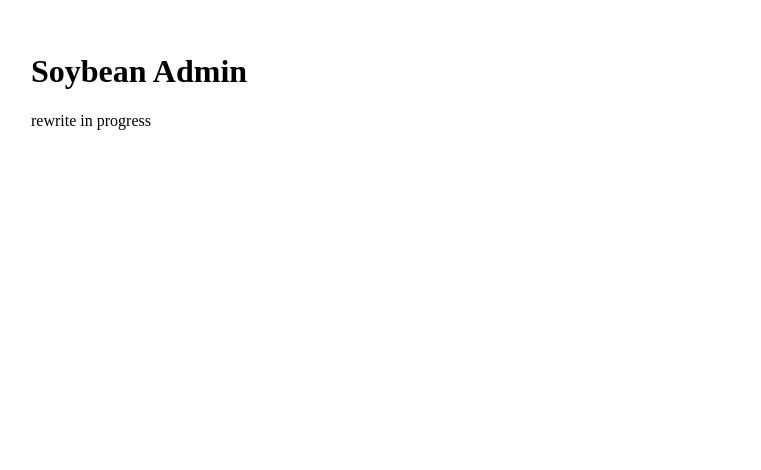
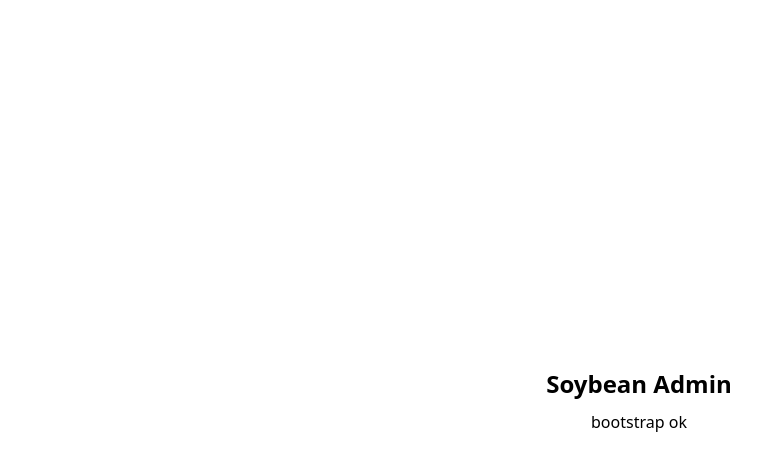
Before and after one commit to zeroornull/soybean-admin-bun-demo, a Vue app: page / in a window 1280 px wide. Shown: the top 470 px of the page, without its empty margins (1-762 px from the left). Built offline with nearby package versions, Linux system fonts and the light colour scheme.

Commit message:
feat: establish application bootstrap

```diff
--- a/src/App.vue
+++ b/src/App.vue
@@ -3,8 +3,10 @@
 </script>
 
 <template>
-  <main style="padding: 24px">
-    <h1>Soybean Admin</h1>
-    <p>rewrite in progress</p>
+  <main id="app-container" style="display: grid; min-height: 100vh; place-items: center; padding: 24px">
+    <section style="text-align: center">
+      <h1 style="margin: 0; font-size: 24px; font-weight: 600">Soybean Admin</h1>
+      <p style="margin: 8px 0 0">bootstrap ok</p>
+    </section>
   </main>
 </template>
--- a/src/main.ts
+++ b/src/main.ts
@@ -1,4 +1,18 @@
 import { createApp } from 'vue';
+import { setupLoading } from './plugins';
 import App from './App.vue';
+import './plugins/assets';
 
-createApp(App).mount('#app');
+async function setupApp() {
+  setupLoading();
+
+  const app = createApp(App);
+
+  // R06: setupStore(app)
+  // R04: await setupRouter(app)
+  // R13: setupI18n(app)
+
+  app.mount('#app');
+}
+
+void setupApp();
--- /dev/null
+++ b/src/plugins/assets.ts
@@ -0,0 +1 @@
+import '../styles/reset.css';
--- /dev/null
+++ b/src/plugins/index.ts
@@ -0,0 +1 @@
+export * from './loading';
--- /dev/null
+++ b/src/plugins/loading.ts
@@ -0,0 +1,18 @@
+const loadingMarkup = `
+  <div
+    data-app-loading
+    role="status"
+    aria-live="polite"
+    style="display:grid;min-height:100vh;place-items:center;font-family:system-ui,sans-serif"
+  >
+    <span>Loading Soybean Admin…</span>
+  </div>
+`;
+
+export function setupLoading() {
+  const appElement = document.getElementById('app');
+
+  if (!appElement) return;
+
+  appElement.innerHTML = loadingMarkup;
+}
--- /dev/null
+++ b/src/styles/reset.css
@@ -0,0 +1,378 @@
+/*
+1. Prevent padding and border from affecting element width. (https://github.com/mozdevs/cssremedy/issues/4)
+2. Allow adding a border to an element by just adding a border-width. (https://github.com/tailwindcss/tailwindcss/pull/116)
+2. [UnoCSS]: allow to override the default border color with css var `--un-default-border-color`
+*/
+
+*,
+::before,
+::after {
+  box-sizing: border-box; /* 1 */
+  border-width: 0; /* 2 */
+  border-style: solid; /* 2 */
+  border-color: var(--un-default-border-color, #e5e7eb); /* 2 */
+}
+
+/*
+1. Use a consistent sensible line-height in all browsers.
+2. Prevent adjustments of font size after orientation changes in iOS.
+3. Use a more readable tab size.
+4. Use the user's configured `sans` font-family by default.
+*/
+
+html {
+  line-height: 1.5; /* 1 */
+  -webkit-text-size-adjust: 100%; /* 2 */
+  -moz-tab-size: 4; /* 3 */
+  tab-size: 4; /* 3 */
+  font-family:
+    ui-sans-serif,
+    system-ui,
+    -apple-system,
+    BlinkMacSystemFont,
+    'Segoe UI',
+    Roboto,
+    'Helvetica Neue',
+    Arial,
+    'Noto Sans',
+    sans-serif,
+    'Apple Color Emoji',
+    'Segoe UI Emoji',
+    'Segoe UI Symbol',
+    'Noto Color Emoji'; /* 4 */
+}
+
+/*
+1. Remove the margin in all browsers.
+2. Inherit line-height from `html` so users can set them as a class directly on the `html` element.
+*/
+
+body {
+  margin: 0; /* 1 */
+  line-height: inherit; /* 2 */
+}
+
+/*
+1. Add the correct height in Firefox.
+2. Correct the inheritance of border color in Firefox. (https://bugzilla.mozilla.org/show_bug.cgi?id=190655)
+3. Ensure horizontal rules are visible by default.
+*/
+
+hr {
+  height: 0; /* 1 */
+  color: inherit; /* 2 */
+  border-top-width: 1px; /* 3 */
+}
+
+/*
+Add the correct text decoration in Chrome, Edge, and Safari.
+*/
+
+abbr:where([title]) {
+  text-decoration: underline dotted;
+}
+
+/*
+Remove the default font size and weight for headings.
+*/
+
+h1,
+h2,
+h3,
+h4,
+h5,
+h6 {
+  font-size: inherit;
+  font-weight: inherit;
+}
+
+/*
+Reset links to optimize for opt-in styling instead of opt-out.
+*/
+
+a {
+  color: inherit;
+  text-decoration: inherit;
+}
+
+/*
+Add the correct font weight in Edge and Safari.
+*/
+
+b,
+strong {
+  font-weight: bolder;
+}
+
+/*
+1. Use the user's configured `mono` font family by default.
+2. Correct the odd `em` font sizing in all browsers.
+*/
+
+code,
+kbd,
+samp,
+pre {
+  font-family:
+    ui-monospace, SFMono-Regular, Menlo, Monaco, Consolas, 'Liberation Mono', 'Courier New', monospace; /* 1 */
+  font-size: 1em; /* 2 */
+}
+
+/*
+Add the correct font size in all browsers.
+*/
+
+small {
+  font-size: 80%;
+}
+
+/*
+Prevent `sub` and `sup` elements from affecting the line height in all browsers.
+*/
+
+sub,
+sup {
+  font-size: 75%;
+  line-height: 0;
+  position: relative;
+  vertical-align: baseline;
+}
+
+sub {
+  bottom: -0.25em;
+}
+
+sup {
+  top: -0.5em;
+}
+
+/*
+1. Remove text indentation from table contents in Chrome and Safari. (https://bugs.chromium.org/p/chromium/issues/detail?id=999088, https://bugs.webkit.org/show_bug.cgi?id=201297)
+2. Correct table border color inheritance in all Chrome and Safari. (https://bugs.chromium.org/p/chromium/issues/detail?id=935729, https://bugs.webkit.org/show_bug.cgi?id=195016)
+3. Remove gaps between table borders by default.
+*/
+
+table {
+  text-indent: 0; /* 1 */
+  border-color: inherit; /* 2 */
+  border-collapse: collapse; /* 3 */
+}
+
+/*
+1. Change the font styles in all browsers.
+2. Remove the margin in Firefox and Safari.
+3. Remove default padding in all browsers.
+*/
+
+button,
+input,
+optgroup,
+select,
+textarea {
+  font-family: inherit; /* 1 */
+  font-feature-settings: inherit; /* 1 */
+  font-variation-settings: inherit; /* 1 */
+  font-size: 100%; /* 1 */
+  font-weight: inherit; /* 1 */
+  line-height: inherit; /* 1 */
+  color: inherit; /* 1 */
+  margin: 0; /* 2 */
+  padding: 0; /* 3 */
+}
+
+/*
+Remove the inheritance of text transform in Edge and Firefox.
+*/
+
+button,
+select {
+  text-transform: none;
+}
+
+/*
+1. Correct the inability to style clickable types in iOS and Safari.
+2. Remove default button styles.
+*/
+
+button,
+[type='button'],
+[type='reset'],
+[type='submit'] {
+  -webkit-appearance: button; /* 1 */
+  /* background-color: transparent;  */
+  background-image: none; /* 2 */
+}
+
+/*
+Use the modern Firefox focus style for all focusable elements.
+*/
+
+:-moz-focusring {
+  outline: auto;
+}
+
+/*
+Remove the additional `:invalid` styles in Firefox. (https://github.com/mozilla/gecko-dev/blob/2f9eacd9d3d995c937b4251a5557d95d494c9be1/layout/style/res/forms.css#L728-L737)
+*/
+
+:-moz-ui-invalid {
+  box-shadow: none;
+}
+
+/*
+Add the correct vertical alignment in Chrome and Firefox.
+*/
+
+progress {
+  vertical-align: baseline;
+}
+
+/*
+Correct the cursor style of increment and decrement buttons in Safari.
+*/
+
+::-webkit-inner-spin-button,
+::-webkit-outer-spin-button {
+  height: auto;
+}
+
+/*
+1. Correct the odd appearance in Chrome and Safari.
+2. Correct the outline style in Safari.
+*/
+
+[type='search'] {
+  -webkit-appearance: textfield; /* 1 */
+  outline-offset: -2px; /* 2 */
+}
+
+/*
+Remove the inner padding in Chrome and Safari on macOS.
+*/
+
+::-webkit-search-decoration {
+  -webkit-appearance: none;
+}
+
+/*
+1. Correct the inability to style clickable types in iOS and Safari.
+2. Change font properties to `inherit` in Safari.
+*/
+
+::-webkit-file-upload-button {
+  -webkit-appearance: button; /* 1 */
+  font: inherit; /* 2 */
+}
+
+/*
+Add the correct display in Chrome and Safari.
+*/
+
+summary {
+  display: list-item;
+}
+
+/*
+Removes the default spacing and border for appropriate elements.
+*/
+
+blockquote,
+dl,
+dd,
+h1,
+h2,
+h3,
+h4,
+h5,
+h6,
+hr,
+figure,
+p,
+pre {
+  margin: 0;
+}
+
+fieldset {
+  margin: 0;
+  padding: 0;
+}
+
+legend {
+  padding: 0;
+}
+
+ol,
+ul,
+menu {
+  list-style: none;
+  margin: 0;
+  padding: 0;
+}
+
+/*
+Prevent resizing textareas horizontally by default.
+*/
+
+textarea {
+  resize: vertical;
+}
+
+/*
+1. Reset the default placeholder opacity in Firefox. (https://github.com/tailwindlabs/tailwindcss/issues/3300)
+2. Set the default placeholder color to the user's configured gray 400 color.
+*/
+
+input::placeholder,
+textarea::placeholder {
+  opacity: 1; /* 1 */
+  color: #9ca3af; /* 2 */
+}
+
+/*
+Set the default cursor for buttons.
+*/
+
+button,
+[role='button'] {
+  cursor: pointer;
+}
+
+/*
+Make sure disabled buttons don't get the pointer cursor.
+*/
+:disabled {
+  cursor: default;
+}
+
+/*
+1. Make replaced elements `display: block` by default. (https://github.com/mozdevs/cssremedy/issues/14)
+2. Add `vertical-align: middle` to align replaced elements more sensibly by default. (https://github.com/jensimmons/cssremedy/issues/14#issuecomment-634934210)
+   This can trigger a poorly considered lint error in some tools but is included by design.
+*/
+
+img,
+svg,
+video,
+canvas,
+audio,
+iframe,
+embed,
+object {
+  display: block; /* 1 */
+  vertical-align: middle; /* 2 */
+}
+
+/*
+Constrain images and videos to the parent width and preserve their intrinsic aspect ratio. (https://github.com/mozdevs/cssremedy/issues/14)
+*/
+
+img,
+video {
+  max-width: 100%;
+  height: auto;
+}
+
+/* Make elements with the HTML hidden attribute stay hidden by default */
+[hidden] {
+  display: none;
+}
```
Also changed, not shown: 2 other files (tests, documents, lock files or other folders).
